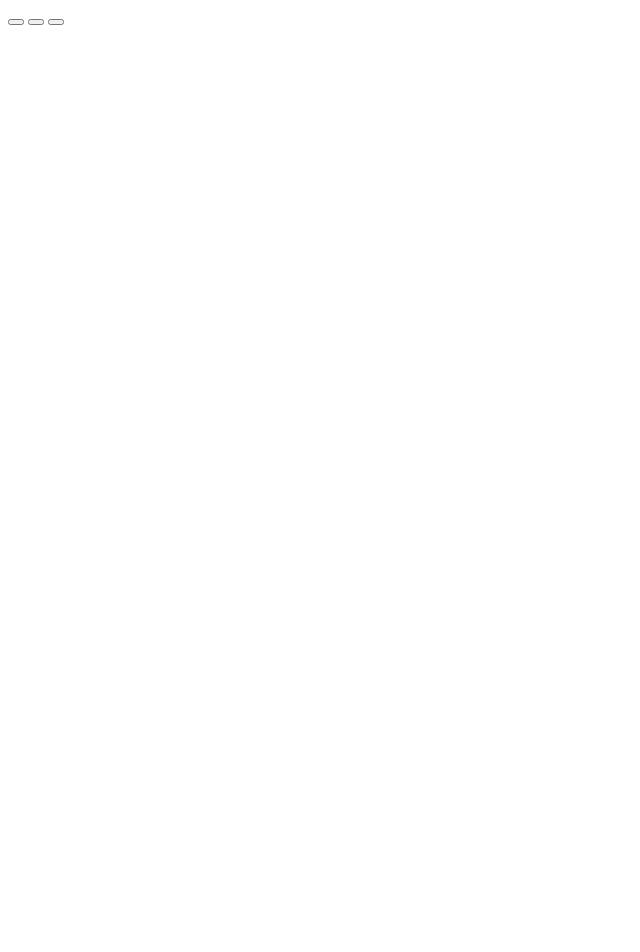
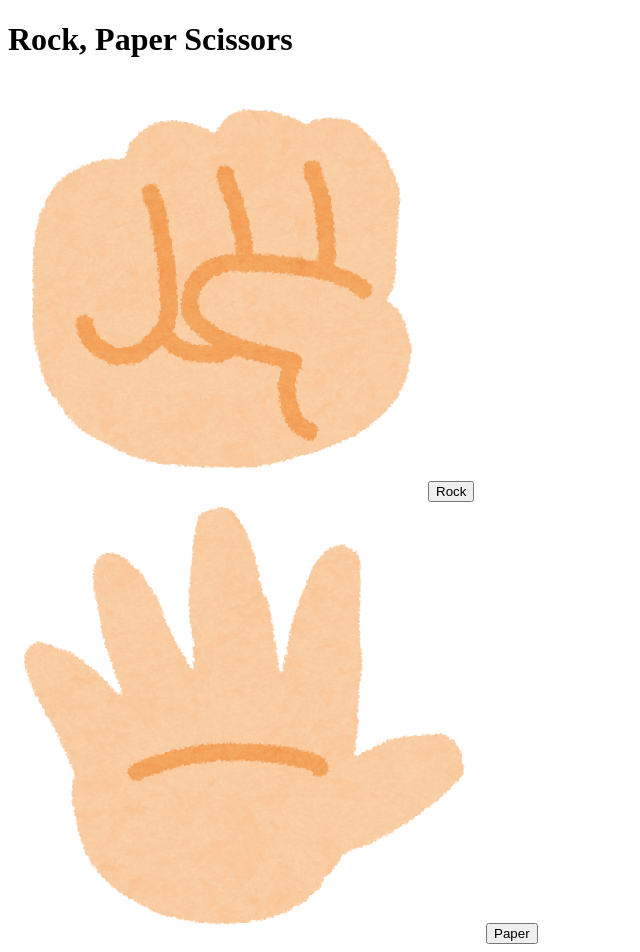
Before and after one commit to bonglrob/rock-paper-scissors, a plain HTML site: page index.html in a window 1280 px wide. Shown: the top 952 px of the page, without its empty margins (0-640 px from the left). Before the commit the page ends 800 px from the top, so only its background shows below. Drawn offline with Linux system fonts and the light colour scheme.

Commit message:
feat(app): add an image for each rock, paper, scissor

```diff
--- a/app.js
+++ b/app.js
@@ -1,5 +1,5 @@
 const results = document.querySelector("div.results");
-const buttons = document.querySelectorAll("Button");
+const buttons = document.querySelectorAll("button");
 
 function getComputerChoice() {
     let num = Math.floor(Math.random()*3);
--- a/index.html
+++ b/index.html
@@ -6,10 +6,20 @@
     <title>Rock, Paper, Scissors</title>
 </head>
 <body>
-    <div class="buttons">
-        <button id="rock"></button>
-        <button id="paper"></button>
-        <button id="scissors"></button>
+    <h1>Rock, Paper Scissors</h1>
+    <div class="choices">
+        <div class="container">
+            <img src="./img/janken_gu.png" alt="a closed fist">
+            <button id="rock">Rock</button>
+        </div>
+        <div class="container">
+            <img src="./img/janken_pa.png" alt="a open hand">
+            <button id="paper">Paper</button>
+        </div>
+        <div class="container">
+            <img src="./img/janken_choki.png" alt="a hand with the pointer and middle finger extended">
+            <button id="scissors">Scissors</button>
+        </div>
     </div>
     <div class="results"></div>
     <script src="./app.js"></script>
```
Also changed, not shown: img/janken_choki.png (added), img/janken_gu.png (added), img/janken_pa.png (added).
